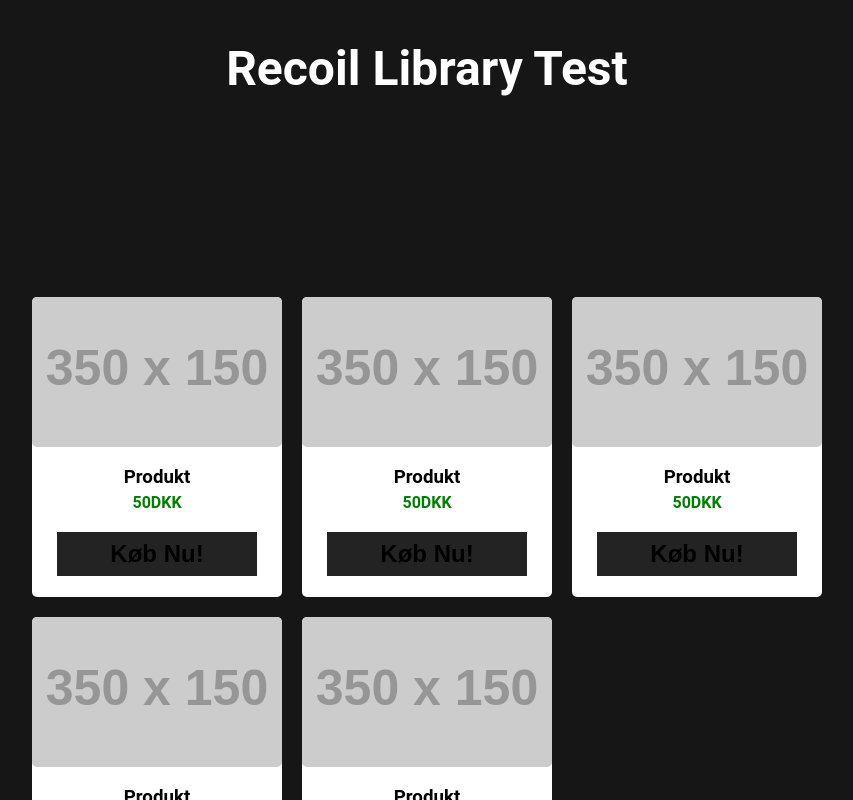
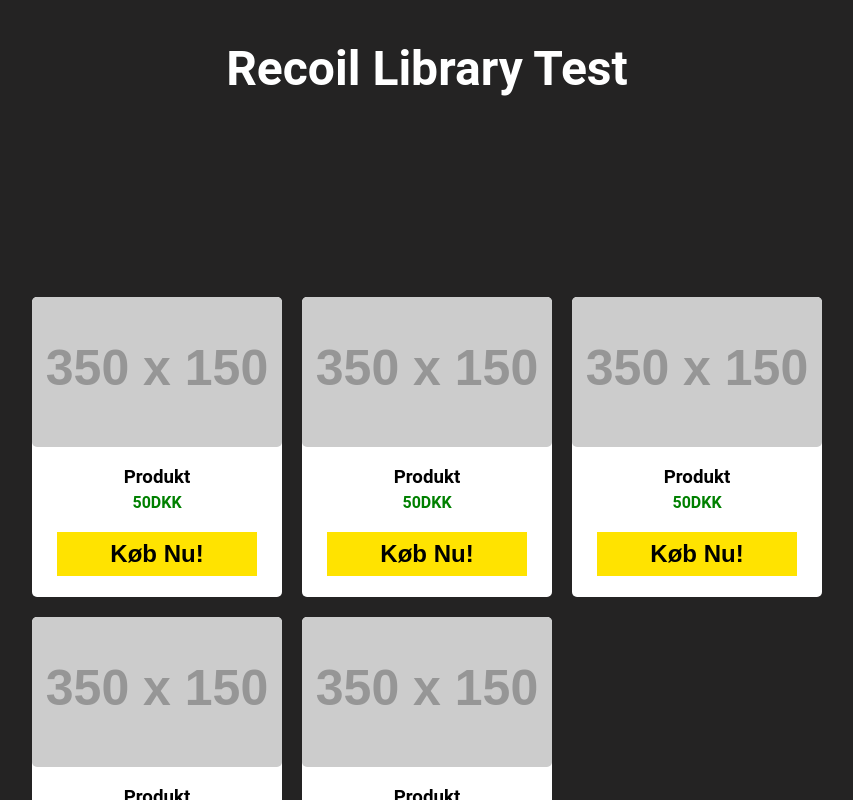
Before and after one commit to HenrikDK2/RecoilReact, a React (Create React App) app: page / in a window 1280 px wide. Shown: the top 800 px of the page, without its empty margins (213-1066 px from the left). Built offline with nearby package versions, Linux system fonts and the light colour scheme.

Commit message:
Opdateret Styling

```diff
--- a/src/GlobalStyle.jsx
+++ b/src/GlobalStyle.jsx
@@ -7,7 +7,7 @@ const GlobalStyle = createGlobalStyle`
     margin: 0;
     color: #fff;
     padding: 0;
-    background: #161616;
+    background: #242323;
     font-family: 'Roboto', sans-serif;
   }
 `;
--- a/src/components/productComponent/index.jsx
+++ b/src/components/productComponent/index.jsx
@@ -46,7 +46,7 @@ const BuyButton = styled.button`
   background: yellow;
   transition: all 0.2s;
   font-weight: bold;
-  background: #242323;
+  background: #ffe300;
   &:hover {
     transform: scale(1.05);
   }
```
